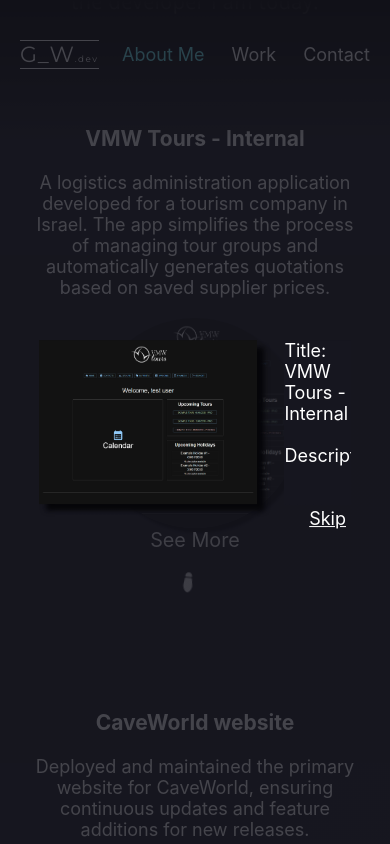
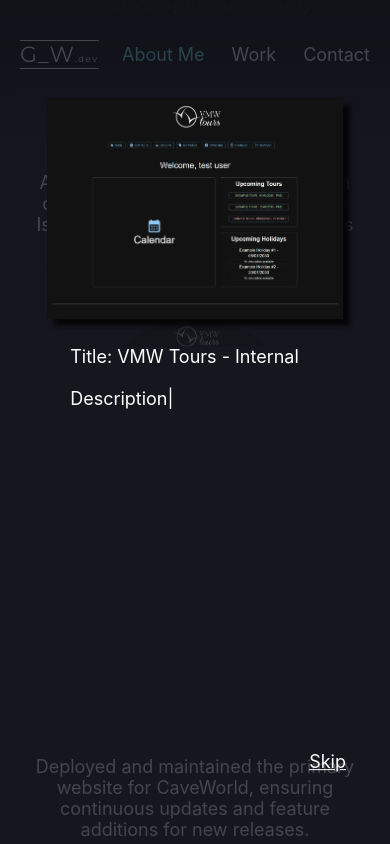
Before and after one commit to bielwarm/myportfolio, a React (Create React App) app: page / in a window 390 px wide. Both pictures are taken after a click on the element 195 px from the left and 2447 px from the top of the page. Shown: the part 2025-2869 px from the top of the page. Built offline with nearby package versions, Linux system fonts and the light colour scheme.

Commit message:
fix project expanded size on mobile

```diff
--- a/src/components/Common/Modal.js
+++ b/src/components/Common/Modal.js
@@ -62,12 +62,13 @@ export default function Modal({ setClicked, imgSrc, title, description, url, res
             display: "flex",
             gap: "1.5rem",
             width: "80%",
-            maxHeight: "80vm"
+            maxHeight: "80vm",
+            flexDirection: windowWidth <= 768 ? "column" : "row",
         }}>
             <img
                 alt=""
                 ref={heightRef}
-                width="70%"
+                width= {windowWidth <= 768 ? "95%" : "70%"}
                 src={imgSrc}
                 style={{
                     maxHeight: "80vm",
@@ -77,7 +78,7 @@ export default function Modal({ setClicked, imgSrc, title, description, url, res
                     transition: "box-shadow 1s"
                 }}
             />
-            <div style={{ width: transition ? "30%" : "0", height: imgHeight, transition: "width 1s", backgroundColor: "#16161f", overflowY: "auto", overflowX: "hidden", margin: 'auto', maxHeight: imgHeight }}>
+            <div style={{ width: transition ? windowWidth <= 768 ? "80%" : "30%" : "0", height: windowWidth <= 768 ? imgHeight * 1.8 : imgHeight, transition: "width 1s", backgroundColor: "#16161f", overflowY: "auto", overflowX: "hidden", margin: 'auto', maxHeight: windowWidth <= 768 ? imgHeight * 1.8 : imgHeight }}>
                 <div style={{
                     display: "flex",
                     flexDirection: "column",
```
